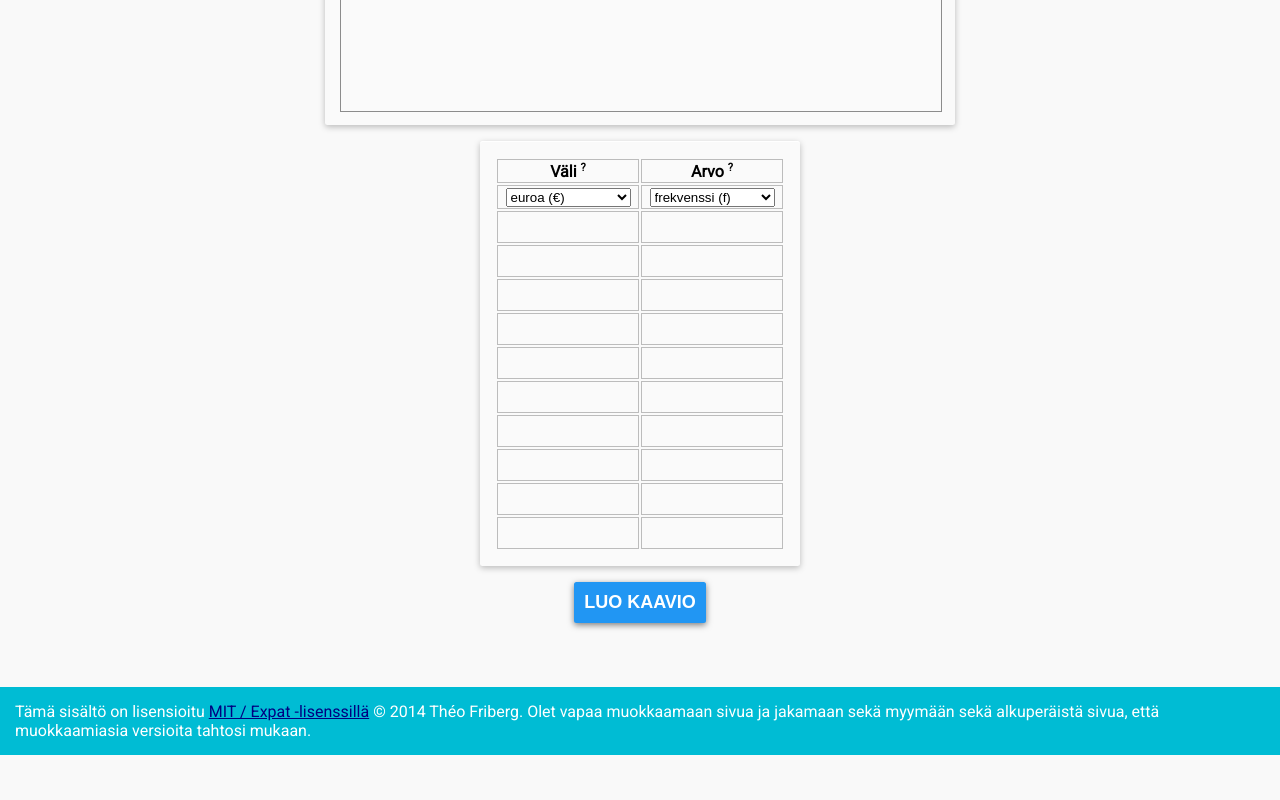
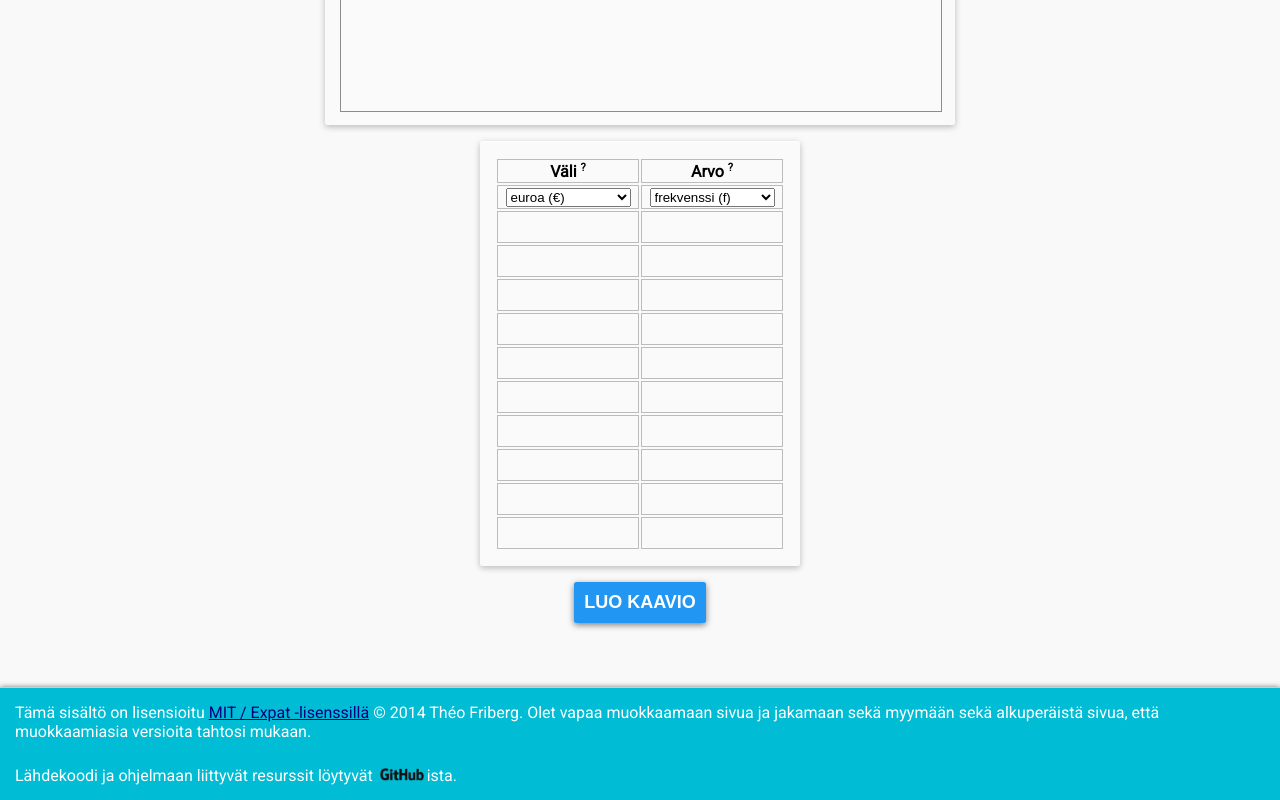
Before and after one commit to nomelif/histogrammi, a plain HTML site: page index.html in a window 1280 px wide. Shown: the part 482-1282 px from the top of the page. Before the commit the page ends 1237 px from the top, so only its background shows below. Drawn offline with Linux system fonts and the light colour scheme.

Commit message:
Re-made footer, indented html partly, updated css.

```diff
--- a/index.html
+++ b/index.html
@@ -119,9 +119,10 @@ SOFTWARE OR THE USE OR OTHER DEALINGS IN THE SOFTWARE.
     <footer>
       T&auml;m&auml; sis&auml;lt&ouml; on lisensioitu <span
       class="link"
-      onClick="alert('Copyright (c) 2014 Th&eacute;o Friberg\n\n\nPermission is hereby granted, free of charge, to any person obtaining a copy of this software and associated documentation files (the\n&quot;Software&quot;), to deal in the Software without restriction, including\nwithout limitation the rights to use, copy, modify, merge, publish,\ndistribute, sublicense, and/or sell copies of the Software, and to\npermit persons to whom the Software is furnished to do so, subject to\nthe following conditions:\n\n\nThe above copyright notice and this permission notice shall be included\nin all copies or substantial portions of the Software.\n\n\nTHE SOFTWARE IS PROVIDED &quot;AS IS&quot;, WITHOUT WARRANTY OF ANY KIND,\nEXPRESS OR IMPLIED, INCLUDING BUT NOT LIMITED TO THE WARRANTIES OF\nMERCHANTABILITY, FITNESS FOR A PARTICULAR PURPOSE AND NONINFRINGEMENT.\nIN NO EVENT SHALL THE AUTHORS OR COPYRIGHT HOLDERS BE LIABLE FOR ANY\nCLAIM, DAMAGES OR OTHER LIABILITY, WHETHER IN AN ACTION OF CONTRACT,\nTORT OR OTHERWISE, ARISING FROM, OUT OF OR IN CONNECTION WITH THE\nSOFTWARE OR THE USE OR OTHER DEALINGS IN THE SOFTWARE.');"
+      onClick="copyleftInfo();"
       title="Napsauta lukeaksi t&auml;ysi lisenssi (Englanniksi)"
-      >MIT / Expat -lisenssill&auml;</span> &copy; 2014 Th&eacute;o Friberg. Olet vapaa muokkaamaan sivua ja jakamaan sek&auml; myym&auml;&auml;n sek&auml; alkuper&auml;ist&auml; sivua, ett&auml; muokkaamiasia versioita tahtosi mukaan.</em>
+      >MIT / Expat -lisenssill&auml;</span> &copy; 2014 Th&eacute;o Friberg. Olet vapaa muokkaamaan sivua ja jakamaan sek&auml; myym&auml;&auml;n sek&auml; alkuper&auml;ist&auml; sivua, ett&auml; muokkaamiasia versioita tahtosi mukaan.</em><br/><br/>
+      L&auml;hdekoodi ja ohjelmaan liittyv&auml;t resurssit l&ouml;ytyv&auml;t <a href="https://github.com/nomelif/histogrammi"><img src="wordmark.png" alt="GitHubin logo" width="50em" height="20.5em" style="position: relative; top: 0.25em;"/></a>ista.
     </footer>
 
 
--- a/script.js
+++ b/script.js
@@ -417,4 +417,10 @@ SOFTWARE OR THE USE OR OTHER DEALINGS IN THE SOFTWARE.
     ctx.fillText( left, 260, 385 );
 }
 
+// Function to display copyleft-info
+
+function copyleftInfo(){
+    alert('Copyright (c) 2014 Th&eacute;o Friberg\n\n\nPermission is hereby granted, free of charge, to any person obtaining a copy of this software and associated documentation files (the\n&quot;Software&quot;), to deal in the Software without restriction, including\nwithout limitation the rights to use, copy, modify, merge, publish,\ndistribute, sublicense, and/or sell copies of the Software, and to\npermit persons to whom the Software is furnished to do so, subject to\nthe following conditions:\n\n\nThe above copyright notice and this permission notice shall be included\nin all copies or substantial portions of the Software.\n\n\nTHE SOFTWARE IS PROVIDED &quot;AS IS&quot;, WITHOUT WARRANTY OF ANY KIND,\nEXPRESS OR IMPLIED, INCLUDING BUT NOT LIMITED TO THE WARRANTIES OF\nMERCHANTABILITY, FITNESS FOR A PARTICULAR PURPOSE AND NONINFRINGEMENT.\nIN NO EVENT SHALL THE AUTHORS OR COPYRIGHT HOLDERS BE LIABLE FOR ANY\nCLAIM, DAMAGES OR OTHER LIABILITY, WHETHER IN AN ACTION OF CONTRACT,\nTORT OR OTHERWISE, ARISING FROM, OUT OF OR IN CONNECTION WITH THE\nSOFTWARE OR THE USE OR OTHER DEALINGS IN THE SOFTWARE.');
+}
+
 updateAxis();
--- a/style.css
+++ b/style.css
@@ -53,6 +53,10 @@ footer{
     margin-top: 15rem;
     padding: 15px;
     color: white;
+    box-shadow: 0px 1px 6px rgba(0, 0, 0, 0.7);
+    border-top-color: lightblue;
+    border-top-style: solid;
+    border-top-width: 1px;
 
 }
 
```
Also changed, not shown: wordmark.png (added).
